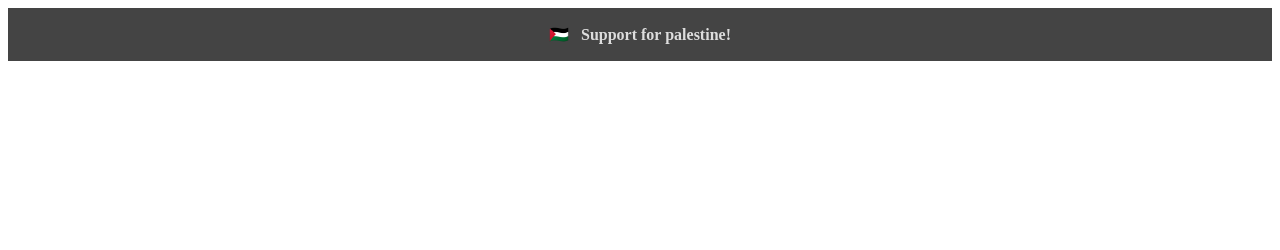
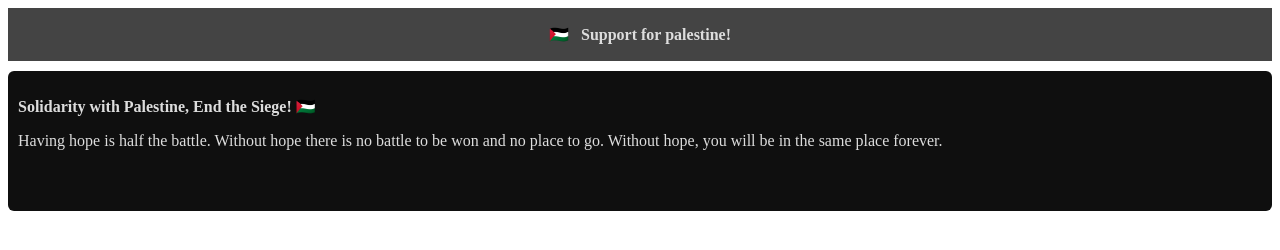
Before and after one commit to Faiznurullah/save-palestine-components, a website: page index.html in a window 1280 px wide. Drawn offline with Linux system fonts and the light colour scheme.

Commit message:
banner palestine

```diff
--- a/index.html
+++ b/index.html
@@ -12,5 +12,12 @@
         <p>🇵🇸 &nbsp; Support for palestine!</p>
     </div>
 
+    <div class="banner-palestine">
+        <div class="banner-contain">
+            <p class="text-bold">Solidarity with Palestine, End the Siege! 🇵🇸</p>
+            <p>Having hope is half the battle. Without hope there is no battle to be won and no place to go. Without hope, you will be in the same place forever.</p>
+        </div>
+    </div>
+
 </body>
 </html>
--- a/package.json
+++ b/package.json
@@ -1,6 +1,6 @@
 {
   "name": "save-palestine-components",
-  "version": "1.0.0",
+  "version": "1.1.0",
   "description": "components for support palestine on your website",
   "main": "index.js",
   "scripts": {
--- a/scss/alert/alert.scss
+++ b/scss/alert/alert.scss
@@ -17,3 +17,19 @@
   text-decoration: none;
   color: #ddd;
 }
+
+.banner-palestine{
+  width: 100%;
+  margin-top: 10px;
+  box-sizing: border-box;
+}
+
+.banner-palestine .banner-contain{
+height: 130px;
+background-color: #0f0f0f;
+border-radius: 6px;
+color: #ddd;
+padding-top: 10px;
+padding-left: 10px;
+padding-right: 10px;
+}
--- a/scss/main.scss
+++ b/scss/main.scss
@@ -1,2 +1,3 @@
 
 @import 'alert/alert';
+@import 'utility/_index';
--- /dev/null
+++ b/scss/utility/_index.scss
@@ -0,0 +1 @@
+@import 'fonts'
--- /dev/null
+++ b/scss/utility/fonts.scss
@@ -0,0 +1,3 @@
+.text-bold{
+    font-weight: bold;
+}
```
Also changed, not shown: css/main.css, 1 other file.
